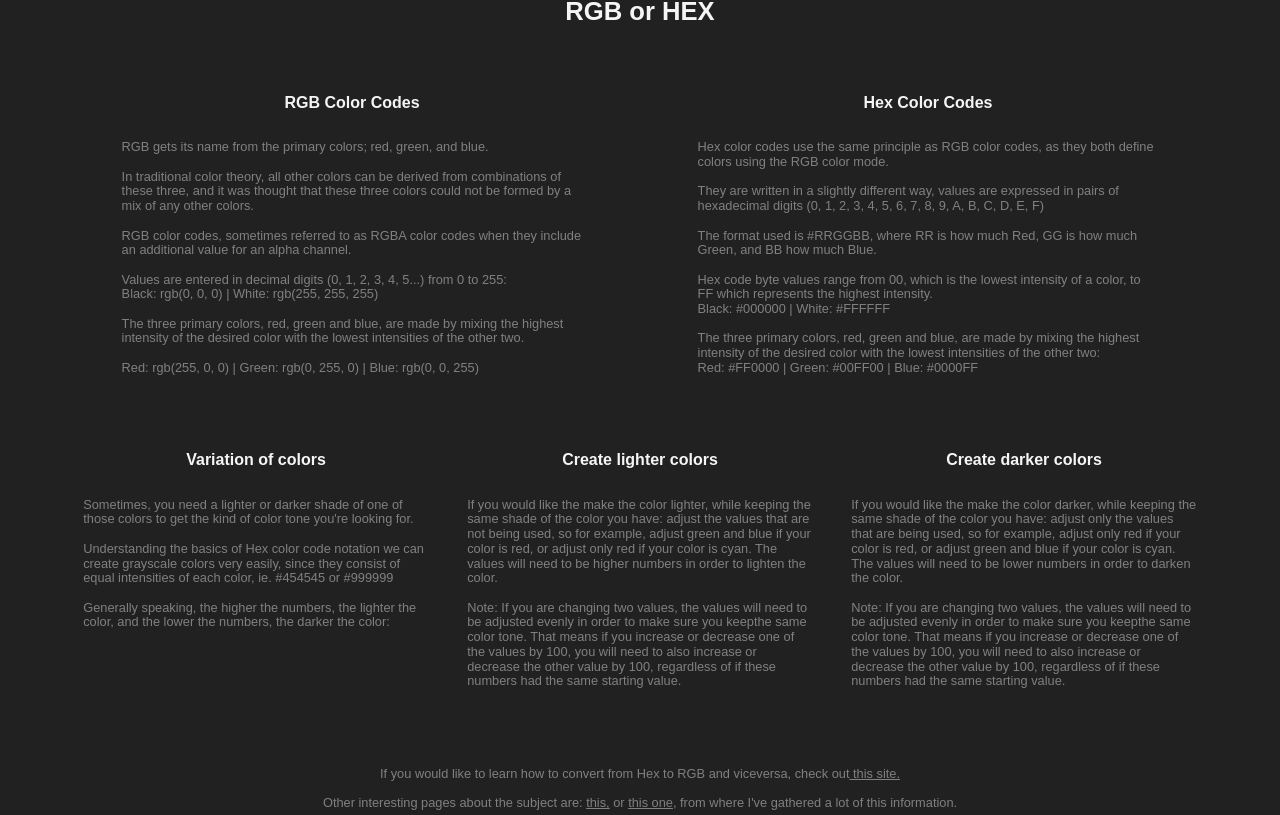
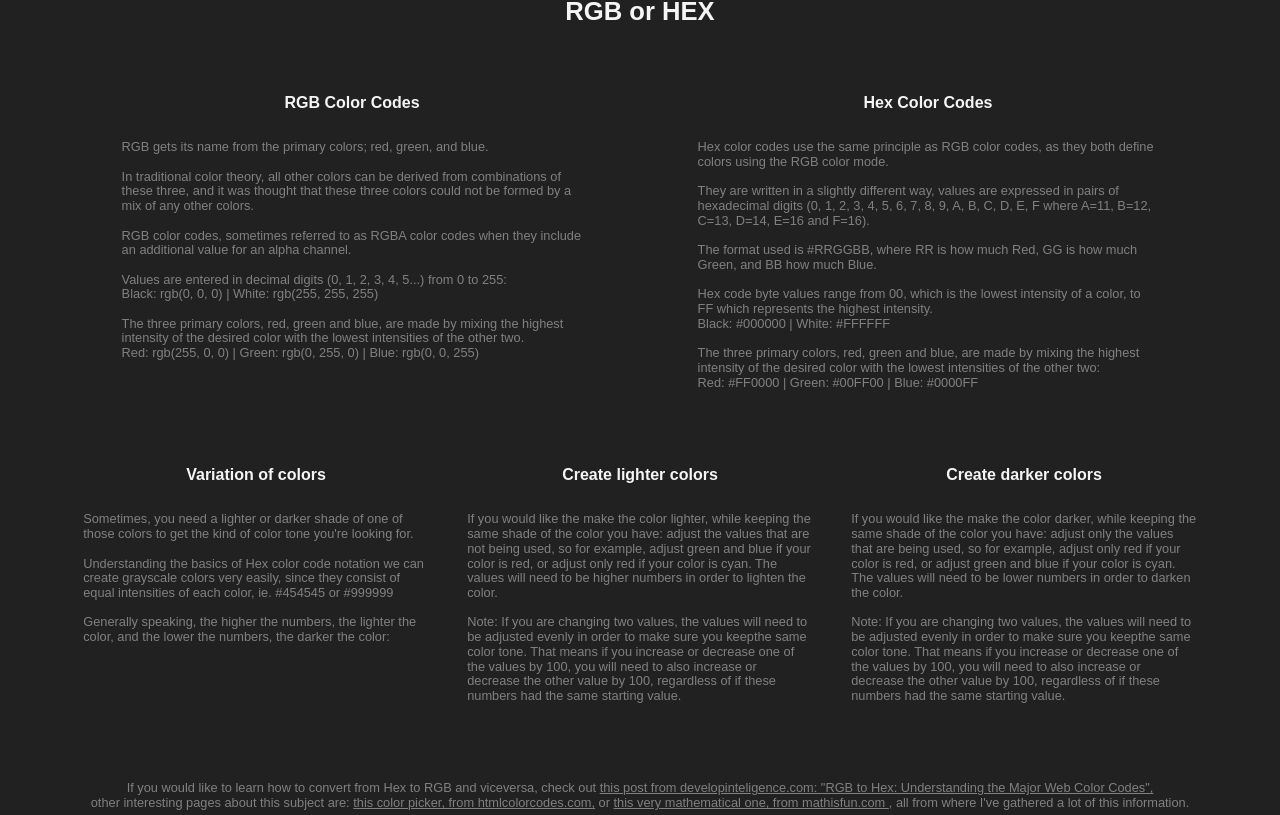
Before and after one commit to MarquesaBarbula/Hex.github.io, a plain HTML site: page index.html in a window 1280 px wide. Shown: the part 4356-5171 px from the top of the page. Drawn offline with Linux system fonts and the light colour scheme.

Commit message:
add texts and fixes links

```diff
--- a/index.html
+++ b/index.html
@@ -340,8 +340,7 @@
             Values are entered in decimal digits (0, 1, 2, 3, 4, 5...) from 0 to 255:<br>
             Black: rgb(0, 0, 0) | White: rgb(255, 255, 255)
             <br><br>
-            The three primary colors, red, green and blue, are made by mixing the highest intensity of the desired color with the lowest intensities of the other two.
-            <br><br>
+            The three primary colors, red, green and blue, are made by mixing the highest intensity of the desired color with the lowest intensities of the other two.<br>
             Red: rgb(255, 0, 0) | Green: rgb(0, 255, 0) | Blue: rgb(0, 0, 255)
             </h6>
         </div>
@@ -350,7 +349,7 @@
             <h5>Hex Color Codes</h5>
             <h6>Hex color codes use the same principle as RGB color codes, as they both define colors using the RGB color mode.
             <br><br>
-            They are written in a slightly different way, values are expressed in pairs of hexadecimal digits (0, 1, 2, 3, 4, 5, 6, 7, 8, 9, A, B, C, D, E, F)
+            They are written in a slightly different way, values are expressed in pairs of hexadecimal digits (0, 1, 2, 3, 4, 5, 6, 7, 8, 9, A, B, C, D, E, F where A=11, B=12, C=13, D=14, E=16 and F=16).
             <br><br>
             The format used is #RRGGBB, where RR is how much Red, GG is how much Green, and BB how much Blue.
             <br><br>
@@ -393,9 +392,9 @@
     </div>
 
     <div class="block4">
-        <h6>If you would like to learn how to convert from Hex to RGB and viceversa, check out<a href="https://www.developintelligence.com/blog/2017/02/rgb-to-hex-understanding-the-major-web-color-codes/"> this site.</a>
-        <br><br>
-        Other interesting pages about the subject are: <a href="https://htmlcolorcodes.com/">this,</a> or <a href="https://www.mathsisfun.com/hexadecimal-decimal-colors.html">this one</a>, from where I've gathered a lot of this information.
+        <h6>If you would like to learn how to convert from Hex to RGB and viceversa, check out <a href="https://www.developintelligence.com/blog/2017/02/rgb-to-hex-understanding-the-major-web-color-codes/" target="_blank"> this post from developinteligence.com: "RGB to Hex: Understanding the Major Web Color Codes",</a>
+        <br>
+        other interesting pages about this subject are: <a href="https://htmlcolorcodes.com/" target="_blank">this color picker, from htmlcolorcodes.com,</a> or <a href="https://www.mathsisfun.com/hexadecimal-decimal-colors.html" target="_blank">this very mathematical one, from mathisfun.com </a>, all from where I've gathered a lot of this information.
         </h6>
     </div>
 </div>
```
